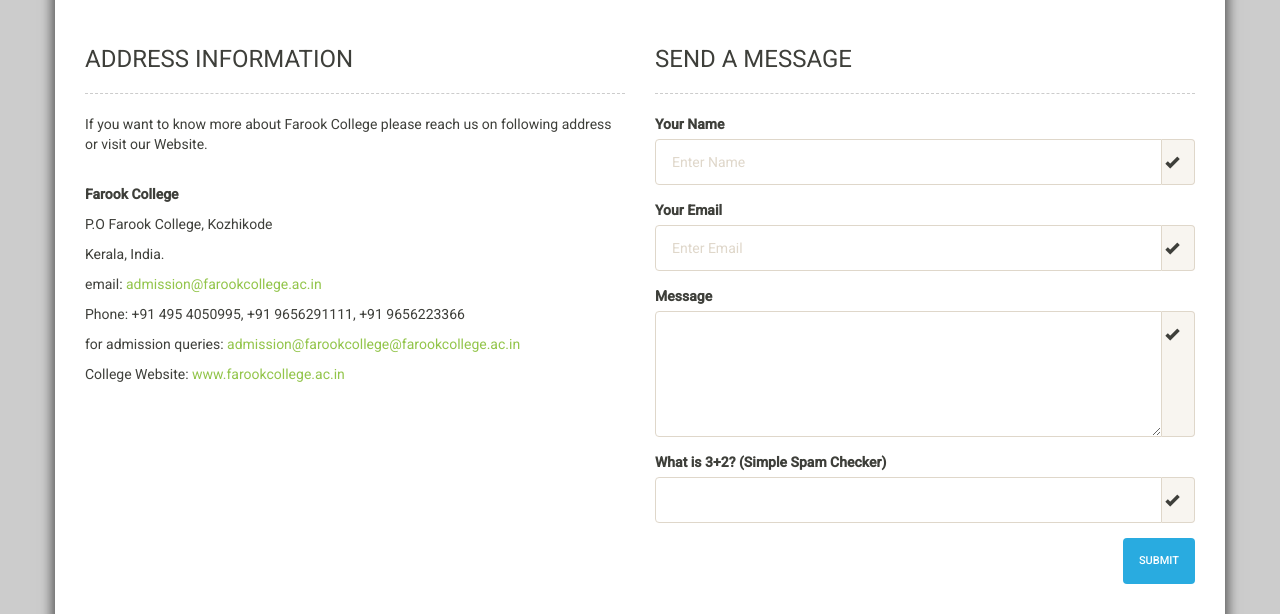
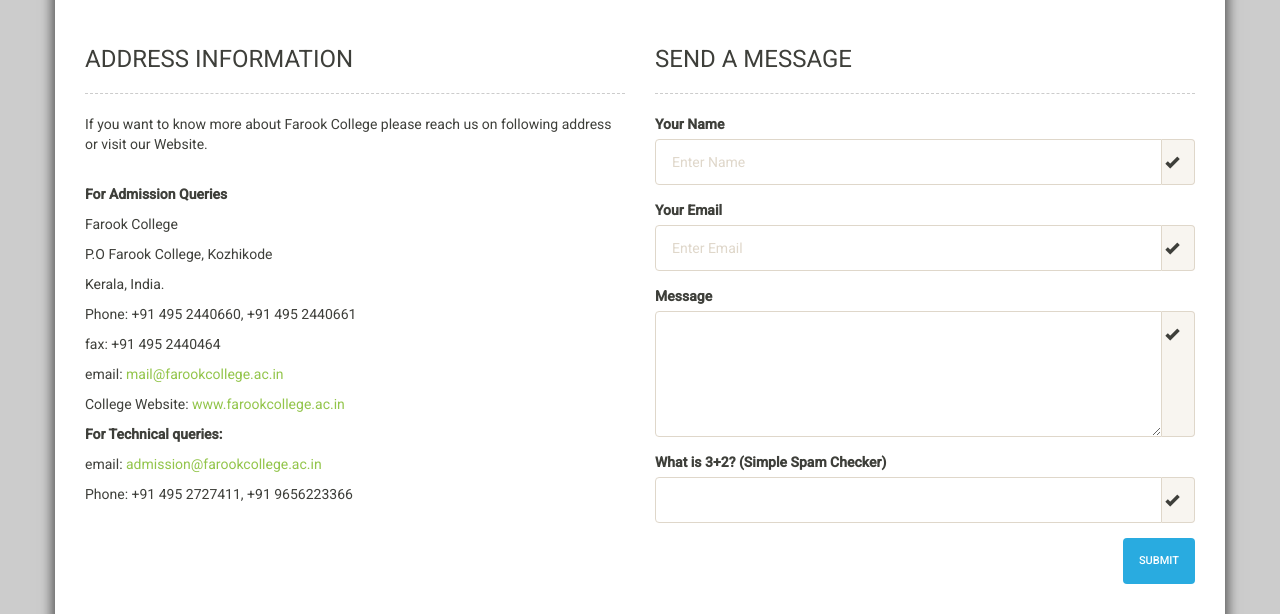
Before and after one commit to jeenamadhavan/mespg, a CakePHP app: the page made by app/View/Pages/contact.ctp in a window 1280 px wide. Shown: the part 534-1148 px from the top of the page. Run offline with PHP 8.4 and a stand-in for CakePHP, Linux system fonts and the light colour scheme; the template is opened without the code that fills it, so the values that code supplies are empty; some libraries are stand-ins or nearby versions.

Commit message:
Contact details edit

```diff
--- a/app/View/Pages/contact.ctp
+++ b/app/View/Pages/contact.ctp
@@ -14,19 +14,27 @@ $randnum=rand ( 1 ,5 );
     </div>
 </div>
 <div class="container">
+
+
     <div class="col-md-6">
         <h3>ADDRESS INFORMATION</h3>
         <hr style="border-top:1px dashed #ccc;">
         <p>If you want to know more about Farook College please reach us on following address or visit our Website.</p>
         <br>
-        <p><strong>Farook College</strong></p>
+        <p><strong>For Admission Queries</strong></p>
+        <p>Farook College</p>
         <p>P.O Farook College, Kozhikode</p>
         <p>Kerala, India.</p>
-        <p>email: <a href="mailto:admission@farookcollege">admission@farookcollege.ac.in</a></p>
-        <p>Phone: +91 495 4050995, +91 9656291111, +91 9656223366</p>
-        <p>for admission queries: <a href="mailto:admission@farookcollege">admission@farookcollege@farookcollege.ac.in</a></p>
+        <p>Phone: +91 495 2440660, +91 495 2440661</p>
+        <p>fax: +91 495 2440464</p>
+        <p>email: <a href="mailto:mail@farookcollege.ac.in">mail@farookcollege.ac.in</a></p>
         <p>College Website: <a href="http://www.farookcollege.ac.in" target="_blank">www.farookcollege.ac.in</a></p>
+        <p><strong>For Technical queries:</strong></p>
+        <p>email: <a href="mailto:admission@farookcollege.ac.in">admission@farookcollege.ac.in</a></p>
+        <p>Phone: +91 495 2727411, +91 9656223366</p>
+
     </div>
+
     <div class="col-md-6">
         <h3>SEND A MESSAGE</h3>
         <hr style="border-top:1px dashed #ccc;">
```
